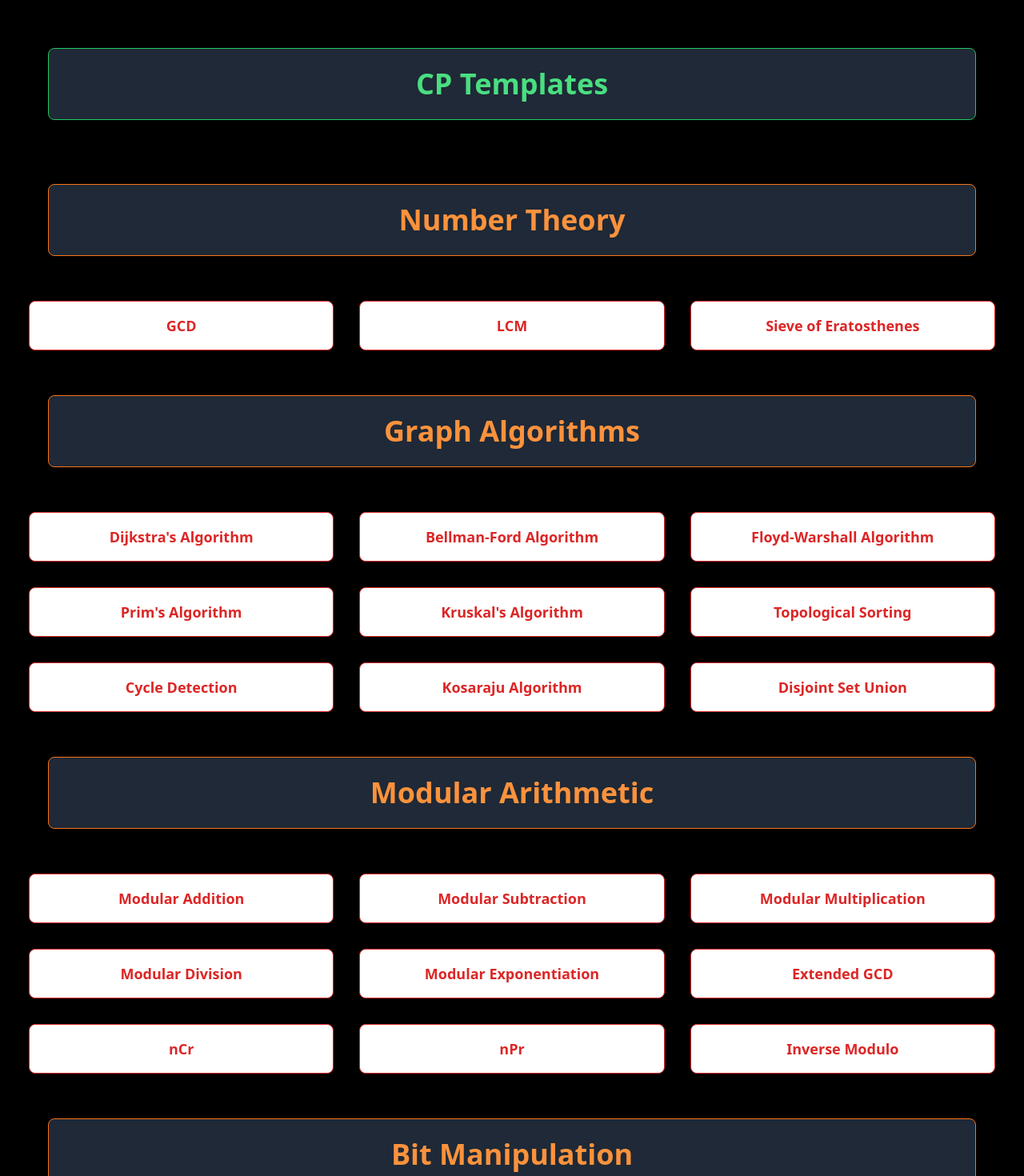
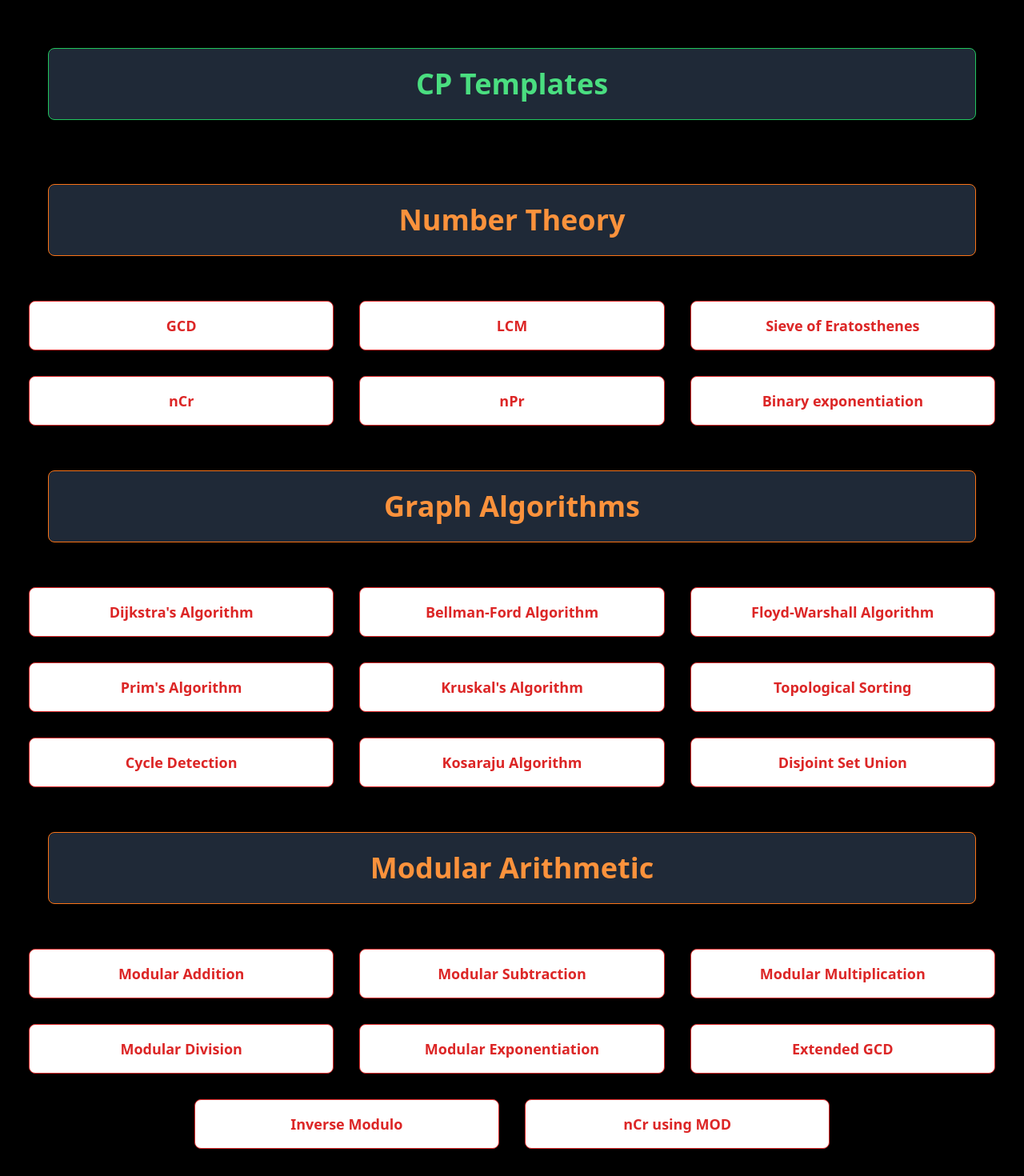
Before and after one commit to niteshsaxena03/The-CP-Sphere-Client, a React (Vite) app: page /cp-resources in a window 1280 px wide. Shown: the top 1470 px of the page at 80% size. Built offline with nearby package versions, Linux system fonts and the light colour scheme; no server answers.

Commit message:
Updated cp template list

```diff
--- a/src/components/TopicCard.jsx
+++ b/src/components/TopicCard.jsx
@@ -2,7 +2,7 @@ const TopicCard = ({ title, href }) => {
   return (
     <a
       href={href}
-      className="bg-white text-red-600 rounded-lg p-4 m-2 text-center border border-red-600 flex flex-col justify-center items-center"
+      className="bg-white text-red-600 text-4xl rounded-lg p-4 m-2 text-center border border-red-600 flex flex-col justify-center items-center"
     >
       <h3 className="text-lg font-bold">{title}</h3>
     </a>
--- a/src/pages/CPResources.jsx
+++ b/src/pages/CPResources.jsx
@@ -17,6 +17,19 @@ const CPResources = () => {
       title: "Sieve of Eratosthenes",
       href: "https://github.com/niteshsaxena03/CP/blob/main/Number%20Thoery/Sieve%20of%20Eratosthenes",
     },
+    {
+      title: "nCr",
+      href: "https://github.com/niteshsaxena03/CP/blob/main/Modular%20Arithmetic/nCr",
+    },
+    {
+      title: "nPr",
+      href: "https://github.com/niteshsaxena03/CP/blob/main/Modular%20Arithmetic/nPr",
+    },
+    {
+      title: "Binary exponentiation",
+      href: "https://github.com/niteshsaxena03/CP/blob/main/Number%20Thoery/Binary%20Exponentiation",
+    },
+
   ];
 
   const graphAlgorithmsTopics = [
@@ -84,16 +97,12 @@ const CPResources = () => {
       href: "https://github.com/niteshsaxena03/CP/blob/main/Modular%20Arithmetic/Extended%20GCD",
     },
     {
-      title: "nCr",
-      href: "https://github.com/niteshsaxena03/CP/blob/main/Modular%20Arithmetic/nCr",
+      title: "Inverse Modulo",
+      href: "https://github.com/niteshsaxena03/CP/blob/main/Modular%20Arithmetic/Inverse%20Modulo",
     },
     {
-      title: "nPr",
-      href: "https://github.com/niteshsaxena03/CP/blob/main/Modular%20Arithmetic/nPr",
-    },
-    {
-      title: "Inverse Modulo",
-      href: "https://github.com/niteshsaxena03/CP/blob/main/Modular%20Arithmetic/Inverse%20Modulo",
+      title: "nCr using MOD",
+      href: "https://github.com/niteshsaxena03/CP/blob/main/Modular%20Arithmetic/nCr%20using%20mod",
     },
   ];
 
```
